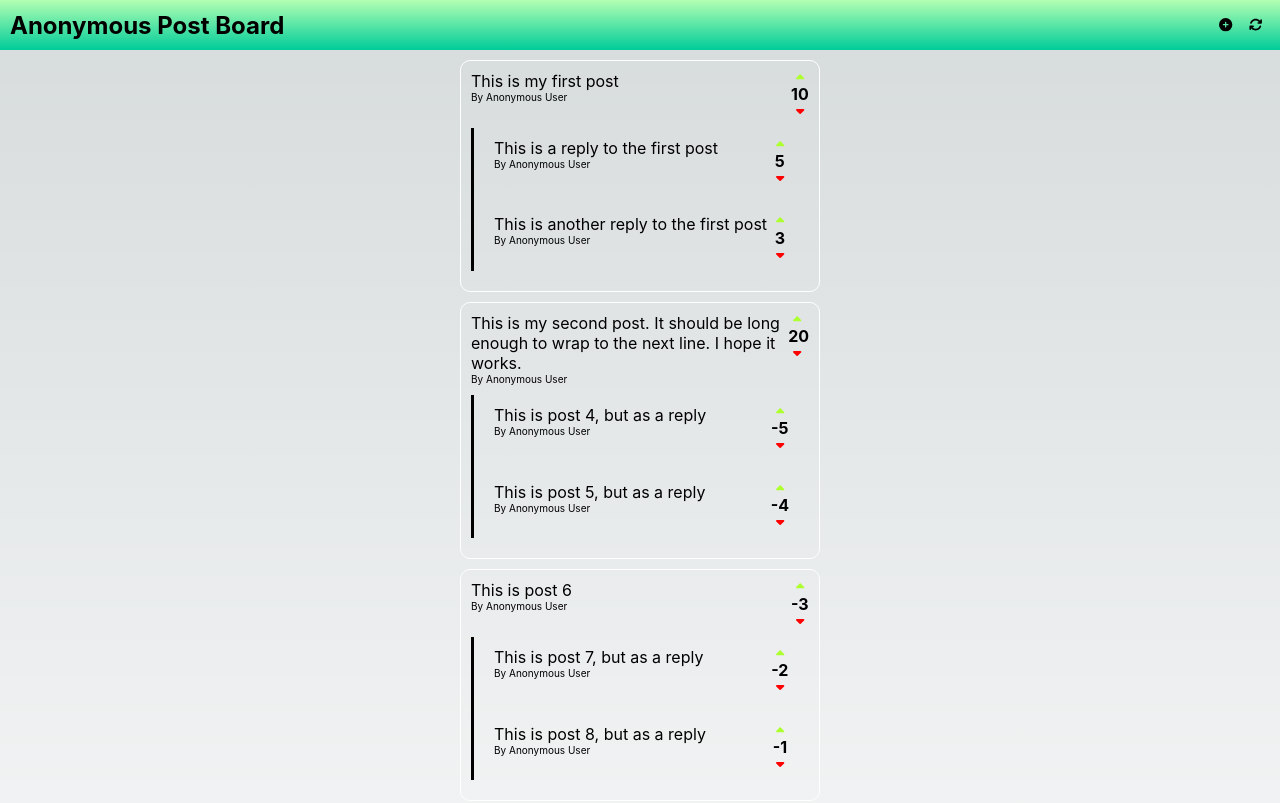
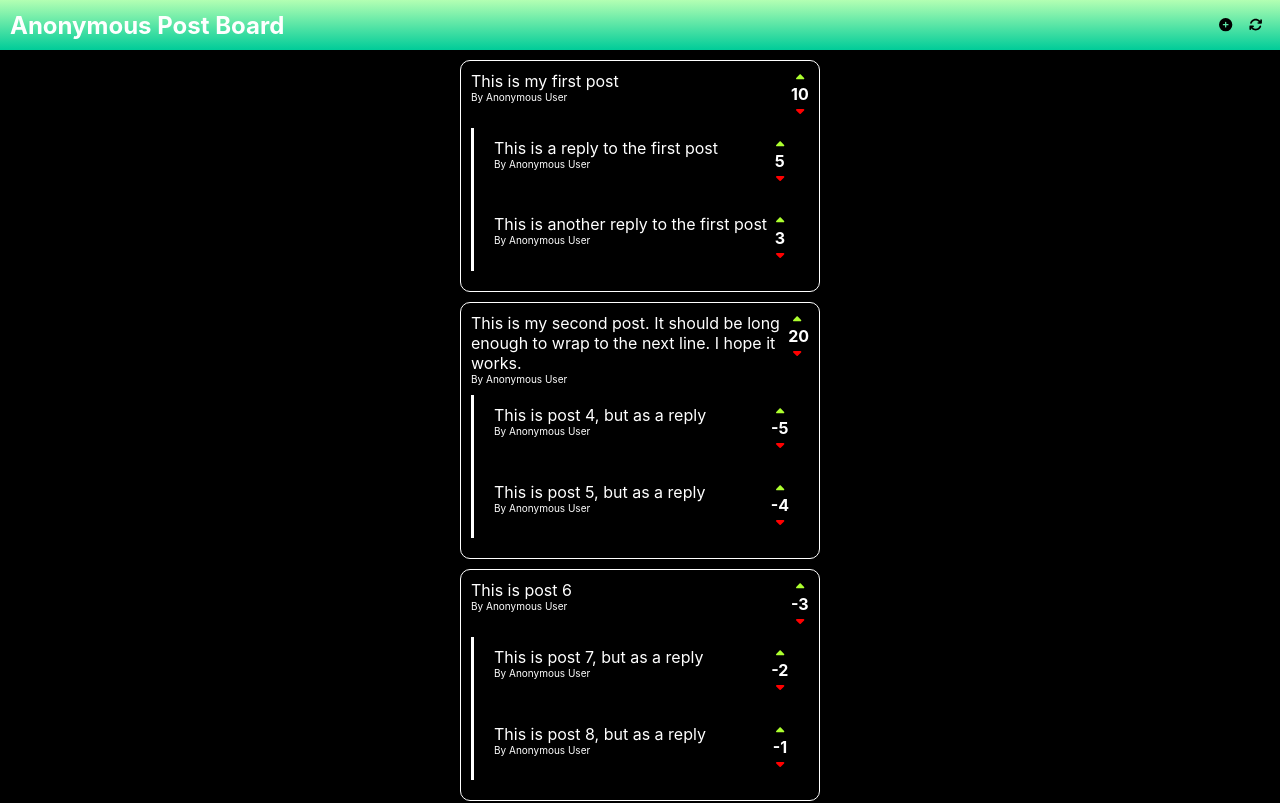
Before and after one commit to martinmiglio/Anonymous-Postboard, a Next.js app in the folder anonymous-post-board/: page / in a window 1280 px wide. Shown: the top 803 px of the page. Built offline with nearby package versions, Linux system fonts and the light colour scheme.

Commit message:
darkmode only

```diff
--- a/anonymous-post-board/src/styles/globals.css
+++ b/anonymous-post-board/src/styles/globals.css
@@ -4,36 +4,6 @@
   --border-radius: 12px;
   --font-stack: -apple-system, BlinkMacSystemFont, Segoe UI, Helvetica, Arial, sans-serif, Apple Color Emoji, Segoe UI Emoji;
   --font-mono: "SFMono-Regular", Menlo, Consolas, Monaco, Liberation Mono, Lucida Console, monospace --foreground-rgb: 0, 0, 0;
-  --background-start-rgb: 214, 219, 220;
-  --background-end-rgb: 255, 255, 255;
-
-  --primary-glow: conic-gradient(from 180deg at 50% 50%,
-      #16abff33 0deg,
-      #0885ff33 55deg,
-      #54d6ff33 120deg,
-      #0071ff33 160deg,
-      transparent 360deg);
-  --secondary-glow: radial-gradient(rgba(255, 255, 255, 1),
-      rgba(255, 255, 255, 0));
-
-  --tile-start-rgb: 239, 245, 249;
-  --tile-end-rgb: 228, 232, 233;
-  --tile-border: conic-gradient(#00000080,
-      #00000040,
-      #00000030,
-      #00000020,
-      #00000010,
-      #00000010,
-      #00000080);
-
-  --callout-rgb: 238, 240, 241;
-  --callout-border-rgb: 172, 175, 176;
-  --card-rgb: 180, 185, 188;
-  --card-border-rgb: 131, 134, 135;
-}
-
-@media (prefers-color-scheme: dark) {
-  :root {
   --foreground-rgb: 255, 255, 255;
   --background-start-rgb: 0, 0, 0;
   --background-end-rgb: 0, 0, 0;
@@ -58,7 +28,6 @@
   --callout-border-rgb: 108, 108, 108;
   --card-rgb: 100, 100, 100;
   --card-border-rgb: 200, 200, 200;
-  }
 }
 
 * {
```
Lines whose indentation alone changed are shown as unchanged.
